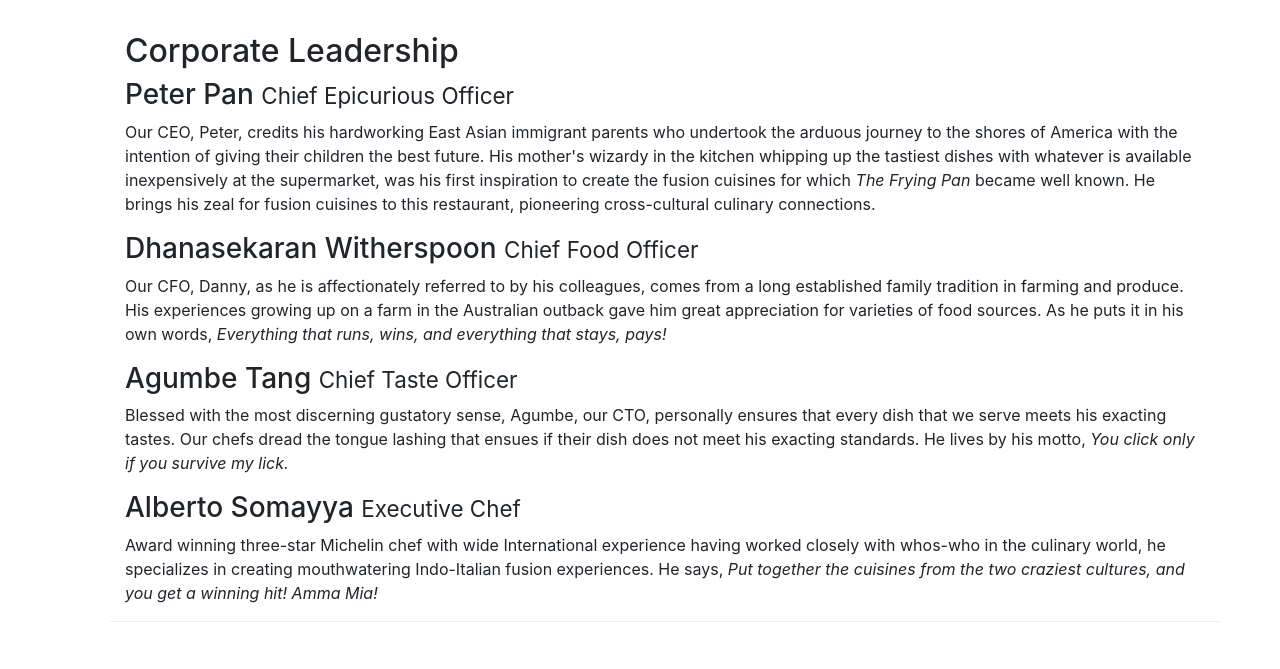
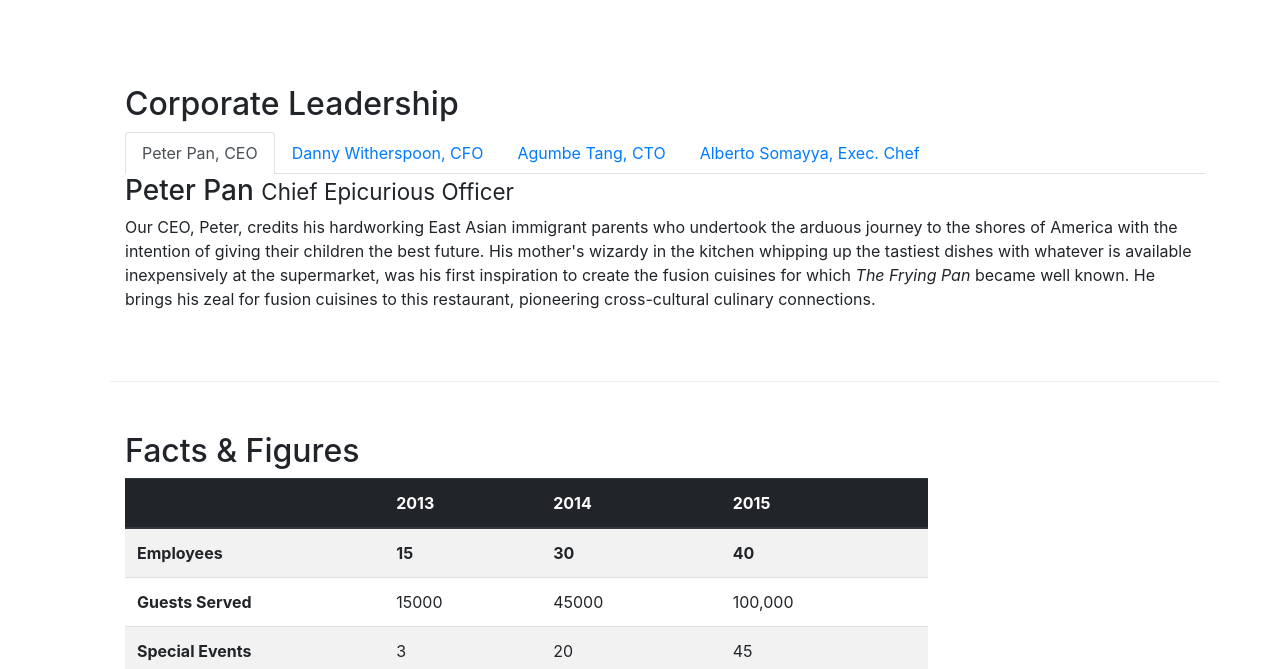
Before and after one commit to tanishakapoor11/ConFusion-Bootstrap, a website: page aboutus.html in a window 1280 px wide. Shown: the part 940-1609 px from the top of the page. Drawn offline with nearby package versions, Linux system fonts and the light colour scheme.

Commit message:
Updated tabs aboutus

```diff
--- a/aboutus.html
+++ b/aboutus.html
@@ -22,10 +22,14 @@
             <a class="navbar-brand mr-auto" href="./index.html"><img src="img/logo.png" height="30" width="41"></a>
             <div class="collapse navbar-collapse" id="Navbar">
                 <ul class="navbar-nav mr-auto">
-                    <li class="nav-item"><a class="nav-link" href="./index.html"><span class="fa fa-home fa-lg"></span> Home</a></li>
-                    <li class="nav-item active"><a class="nav-link" href="./aboutus.html"><span class="fa fa-info fa-lg"></span> About</a></li>
-                    <li class="nav-item"><a class="nav-link" href="#"><span class="fa fa-list fa-lg"></span> Menu</a></li>
-                    <li class="nav-item"><a class="nav-link" href="./contactus.html"><span class="fa fa-address-card fa-lg"></span> Contact</a></li>
+                    <li class="nav-item"><a class="nav-link" href="./index.html"><span class="fa fa-home fa-lg"></span>
+                            Home</a></li>
+                    <li class="nav-item active"><a class="nav-link" href="./aboutus.html"><span
+                                class="fa fa-info fa-lg"></span> About</a></li>
+                    <li class="nav-item"><a class="nav-link" href="#"><span class="fa fa-list fa-lg"></span> Menu</a>
+                    </li>
+                    <li class="nav-item"><a class="nav-link" href="./contactus.html"><span
+                                class="fa fa-address-card fa-lg"></span> Contact</a></li>
                 </ul>
             </div>
 
@@ -89,9 +93,11 @@
             </div>
             <div class="card card-body bg-light">
                 <blockquote class="blockquote">
-                    <p class="mb-0">You better cut the pizza in four pieces because I'm not hungry enough to eat six.</p>
+                    <p class="mb-0">You better cut the pizza in four pieces because I'm not hungry enough to eat six.
+                    </p>
                     <footer class="blockquote-footer">Yogi Berra,
-                        <cite title="Source Title">The Wit and Wisdom of Yogi Berra, P. Pepe, Diversion Books, 2014</cite>
+                        <cite title="Source Title">The Wit and Wisdom of Yogi Berra, P. Pepe, Diversion Books,
+                            2014</cite>
                     </footer>
                 </blockquote>
             </div>
@@ -101,28 +107,71 @@
         <div class="row row-content align-items-center">
             <div class="col-12">
                 <h2>Corporate Leadership</h2>
+                <ul class="nav nav-tabs">
+                    <li class="nav-item">
+                        <a class="nav-link active" href="#peter" role="tab" data-toggle="tab">Peter Pan, CEO</a>
+                    </li>
+                    <li class="nav-item">
+                        <a class="nav-link" href="#danny" role="tab" data-toggle="tab">Danny Witherspoon, CFO</a>
+                    </li>
+                    <li class="nav-item">
+                        <a class="nav-link" href="#agumbe" role="tab" data-toggle="tab">Agumbe Tang, CTO</a>
+                    </li>
+                    <li class="nav-item">
+                        <a class="nav-link" href="#alberto" role="tab" data-toggle="tab">Alberto Somayya, Exec. Chef</a>
+                    </li>
+                </ul>
+
+                <div class="tab-content">
+                    <div role="tabpanel" class="tab-pane fade show active" id="peter">
                         <h3>Peter Pan <small>Chief Epicurious Officer</small></h3>
-                <p class="d-none d-sm-block">Our CEO, Peter, credits his hardworking East Asian immigrant parents who undertook the arduous
-                    journey to the shores of America with the intention of giving their children the best future. His
+                        <p class="d-none d-sm-block">Our CEO, Peter, credits his hardworking East Asian immigrant
+                            parents
+                            who undertook the arduous
+                            journey to the shores of America with the intention of giving their children the best
+                            future.
+                            His
                             mother's wizardy in the kitchen whipping up the tastiest dishes with whatever is available
-                    inexpensively at the supermarket, was his first inspiration to create the fusion cuisines for which
+                            inexpensively at the supermarket, was his first inspiration to create the fusion cuisines
+                            for
+                            which
                             <em>The Frying Pan</em> became well known. He brings his zeal for fusion cuisines to this
-                    restaurant, pioneering cross-cultural culinary connections.</p>
+                            restaurant, pioneering cross-cultural culinary connections.
+                        </p>
+                    </div>
+
+                    <div role="tabpanel" class="tab-pane fade show" id="danny">
                         <h3>Dhanasekaran Witherspoon <small>Chief Food Officer</small></h3>
-                <p class="d-none d-sm-block">Our CFO, Danny, as he is affectionately referred to by his colleagues, comes from a long established
-                    family tradition in farming and produce. His experiences growing up on a farm in the Australian
-                    outback gave him great appreciation for varieties of food sources. As he puts it in his own words,
-                    <em>Everything that runs, wins, and everything that stays, pays!</em></p>
+                        <p class="d-none d-sm-block">Our CFO, Danny, as he is affectionately referred to by his
+                            colleagues,
+                            comes from a long established
+                            family tradition in farming and produce. His experiences growing up on a farm in the
+                            Australian
+                            outback gave him great appreciation for varieties of food sources. As he puts it in his own
+                            words,
+                            <em>Everything that runs, wins, and everything that stays, pays!</em>
+                        </p>
+                    </div>
+
+                    <div role="tabpanel" class="tab-pane fade show" id="agumbe">
                         <h3>Agumbe Tang <small>Chief Taste Officer</small></h3>
-                <p class="d-none d-sm-block">Blessed with the most discerning gustatory sense, Agumbe, our CTO, personally ensures that every dish
-                    that we serve meets his exacting tastes. Our chefs dread the tongue lashing that ensues if their
-                    dish does not meet his exacting standards. He lives by his motto, <em>You click only if you survive
-                        my lick.</em></p>
+                        <p class="d-none d-sm-block">Blessed with the most discerning gustatory sense, Agumbe, our CTO,
+                            personally ensures that every dish
+                            that we serve meets his exacting tastes. Our chefs dread the tongue lashing that ensues if
+                            their
+                            dish does not meet his exacting standards. He lives by his motto, <em>You click only if you
+                                survive my lick.</em></p>
+                    </div>
+
+                    <div role="tabpanel" class="tab-pane fade show" id="alberto">
                         <h3>Alberto Somayya <small>Executive Chef</small></h3>
-                <p class="d-none d-sm-block">Award winning three-star Michelin chef with wide International experience having worked closely with
+                        <p class="d-none d-sm-block">Award winning three-star Michelin chef with wide International
+                            experience having worked closely with
                             whos-who in the culinary world, he specializes in creating mouthwatering Indo-Italian fusion
-                    experiences. He says, <em>Put together the cuisines from the two craziest cultures, and you get a
-                        winning hit! Amma Mia!</em></p>
+                            experiences. He says, <em>Put together the cuisines from the two craziest cultures, and you get a winning hit! Amma Mia!</em></p>
+                    </div>
+                </div>
+
             </div>
         </div>
         <div class="row row-content">
@@ -192,16 +241,22 @@
                         HONG KONG<br>
                         <i class="fa fa-phone fa-lg"></i> : +852 1234 5678<br>
                         <i class="fa fa-fax fa-lg"></i> : +852 8765 4321<br>
-                        <i class="fa fa-envelope fa-lg"></i> : <a href="mailto:confusion@food.net">confusion@food.net</a>
+                        <i class="fa fa-envelope fa-lg"></i> : <a
+                            href="mailto:confusion@food.net">confusion@food.net</a>
                     </address>
                 </div>
                 <div class="col-12 col-sm-4 align-self-center">
                     <div class="text-center">
-                        <a class="btn btn-social-icon btn-google" href="http://google.com/+"><i class="fa fa-google-plus fa-lg"></i></a>
-                        <a class="btn btn-social-icon btn-facebook" href="http://www.facebook.com/profile.php?id="><i class="fa fa-facebook fa-lg"></i></a>
-                        <a class="btn btn-social-icon btn-linkedin" href="http://www.linkedin.com/in/"><i class="fa fa-linkedin fa-lg"></i></a>
-                        <a class="btn btn-social-icon btn-twitter" href="http://twitter.com/"><i class="fa fa-twitter fa-lg"></i></a>
-                        <a class="btn btn-social-icon btn-google" href="http://youtube.com/"><i class="fa fa-youtube fa-lg"></i></a>
+                        <a class="btn btn-social-icon btn-google" href="http://google.com/+"><i
+                                class="fa fa-google-plus fa-lg"></i></a>
+                        <a class="btn btn-social-icon btn-facebook" href="http://www.facebook.com/profile.php?id="><i
+                                class="fa fa-facebook fa-lg"></i></a>
+                        <a class="btn btn-social-icon btn-linkedin" href="http://www.linkedin.com/in/"><i
+                                class="fa fa-linkedin fa-lg"></i></a>
+                        <a class="btn btn-social-icon btn-twitter" href="http://twitter.com/"><i
+                                class="fa fa-twitter fa-lg"></i></a>
+                        <a class="btn btn-social-icon btn-google" href="http://youtube.com/"><i
+                                class="fa fa-youtube fa-lg"></i></a>
                         <a class="btn btn-social-icon" href="mailto:"><i class="fa fa-envelope fa-lg"></i></a>
                     </div>
                 </div>
```
Lines whose indentation alone changed are shown as unchanged.
